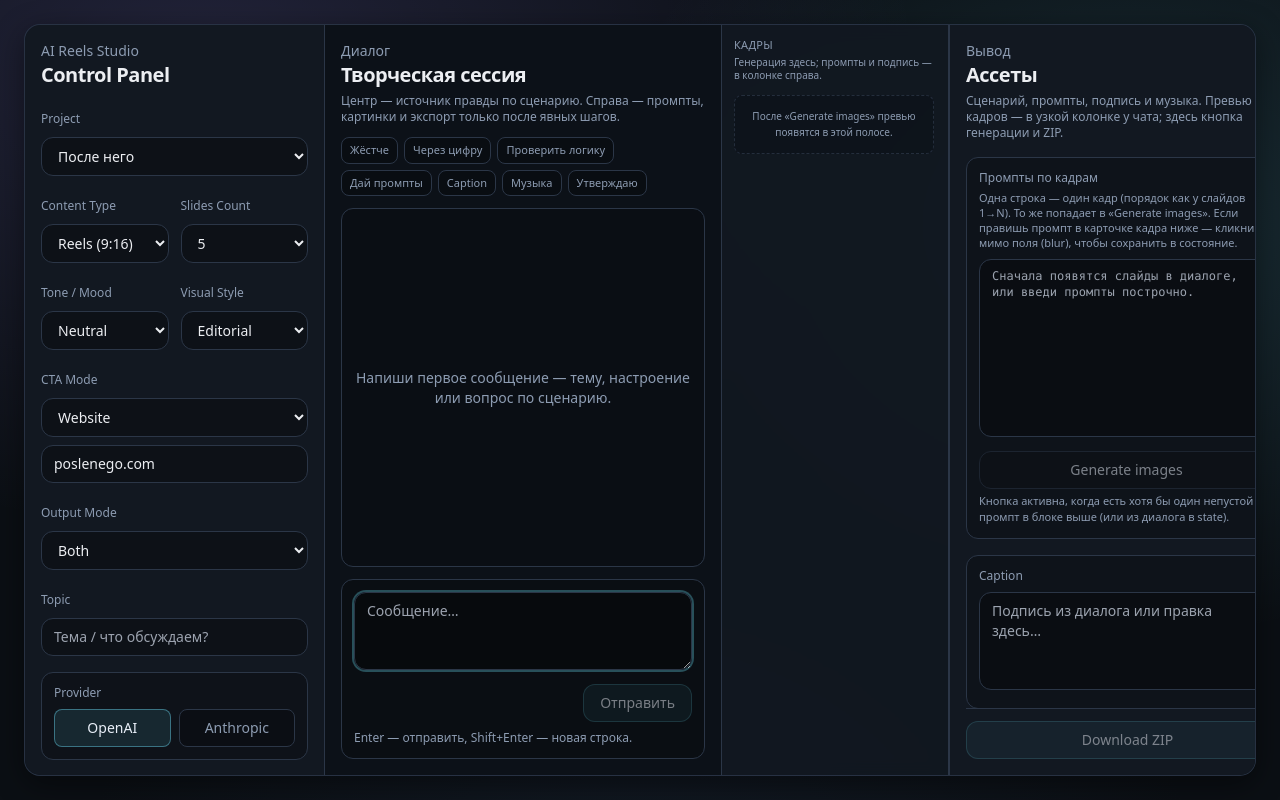
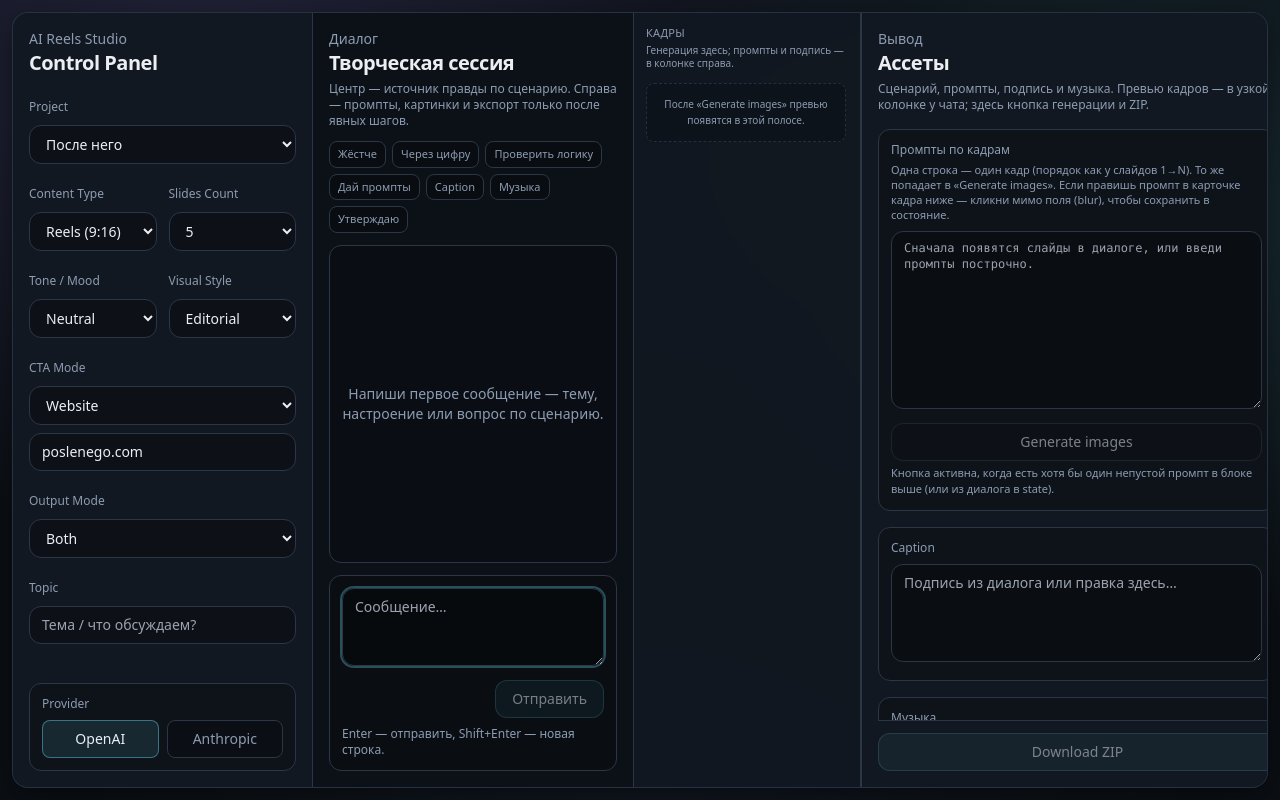
Before and after one commit to zobnin8-ux/AI-Reels-Studio, a Next.js app: page / in a window 1280 px wide. Built offline with nearby package versions, Linux system fonts and the light colour scheme.

Commit message:
Update page and AppShell components

```diff
--- a/src/app/page.tsx
+++ b/src/app/page.tsx
@@ -2,7 +2,7 @@ import { AppShell } from "@/components/AppShell";
 
 export default function Home() {
   return (
-    <main className="box-border flex h-screen min-h-0 flex-col p-6">
+    <main className="box-border flex h-[100dvh] min-h-0 w-full flex-col px-2 py-2 sm:px-3 sm:py-3">
       <div className="min-h-0 flex-1">
         <AppShell />
       </div>
--- a/src/components/AppShell.tsx
+++ b/src/components/AppShell.tsx
@@ -10,10 +10,10 @@ export function AppShell() {
     <StudioProvider>
       <div className="flex h-full min-h-0 flex-col overflow-hidden rounded-2xl border border-border/90 bg-panel/65 shadow-soft backdrop-blur">
         {/*
-          Четыре колонки: контрол | диалог (ограничен по ширине) | узкая лента кадров (~6 см) | текстовый вывод.
-          max-w + mx-auto: блок не разъезжается к краям широкого монитора.
+          На всю ширину окна: последняя колонка — 1fr, чтобы не было «чёрной дыры» справа.
+          Диалог и вывод делят оставшееся место (~1 : 1.35), лента кадров фикс 228px.
         */}
-        <div className="mx-auto grid h-full min-h-0 w-full max-w-[1540px] min-w-[1280px] flex-1 grid-cols-[300px_minmax(320px,460px)_228px_minmax(280px,380px)] gap-0 overflow-x-auto overflow-y-hidden rounded-2xl">
+        <div className="grid h-full min-h-0 w-full min-w-[1280px] flex-1 grid-cols-[minmax(260px,300px)_minmax(0,1fr)_228px_minmax(0,1.35fr)] gap-0 overflow-x-auto overflow-y-hidden rounded-2xl">
           <aside className="min-h-0 min-w-0 border-r border-border bg-panel p-4">
             <PanelErrorBoundary label="Control Panel">
               <ControlPanel />
```
